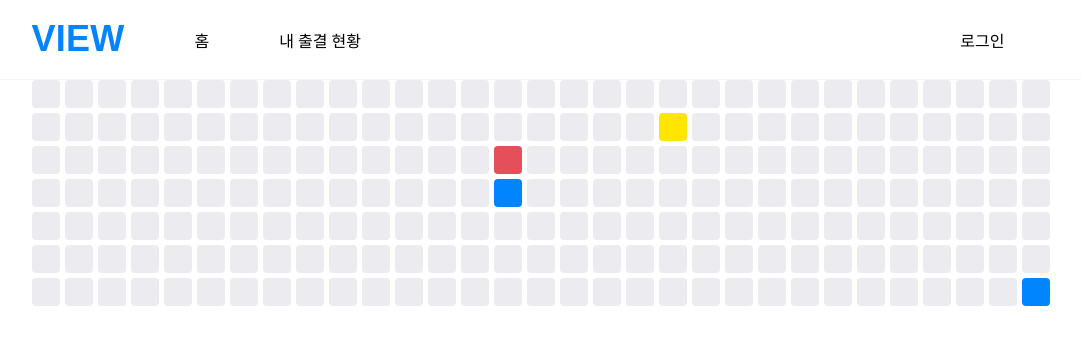
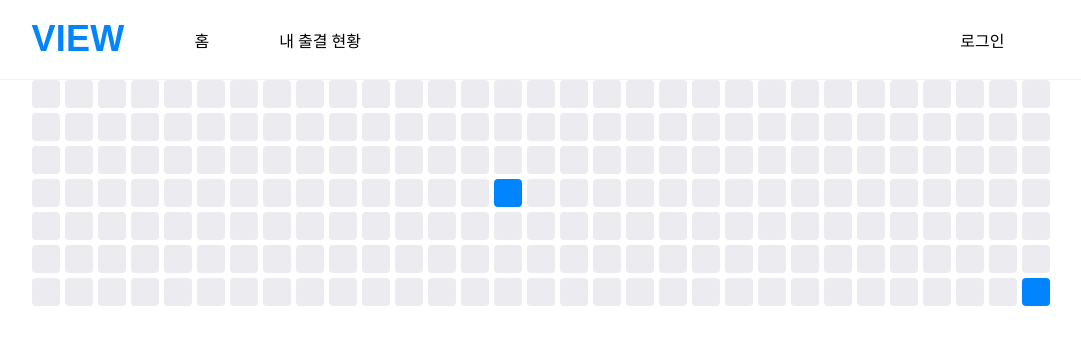
Before and after one commit to SETUPYOURORGAN1ZATION/VIEW_FRONTEND, a React (Create React App) app: page / in a window 1280 px wide. Shown: the top 344 px of the page, without its empty margins (122-1203 px from the left). Built offline with nearby package versions, Linux system fonts and the light colour scheme; a web font is replaced by a local one.

Commit message:
chore: color 옵셔널로 선택할수있게 변경

```diff
--- a/src/components/Grass/index.tsx
+++ b/src/components/Grass/index.tsx
@@ -8,17 +8,17 @@ dayjs.locale("ko");
 
 interface GrassProps {
   data: DayInfo[];
-  attendColor: string;
-  absentColor: string;
-  truancyColor: string;
+  attendColor?: string;
+  absentColor?: string;
+  truancyColor?: string;
   absentClick?: () => void;
 }
 
 const Grass = ({
   data,
-  attendColor,
-  absentColor,
-  truancyColor,
+  attendColor = "#ececf0",
+  absentColor = "#ececf0",
+  truancyColor = "#ececf0",
   absentClick,
 }: GrassProps) => {
   const current = dayjs();
--- a/src/pages/Home/index.tsx
+++ b/src/pages/Home/index.tsx
@@ -15,8 +15,6 @@ const Home = () => {
       <Grass
         data={data}
         attendColor="#0085ff"
-        absentColor="#ffe500"
-        truancyColor="#e54f5a"
       />
     </div>
   );
```
